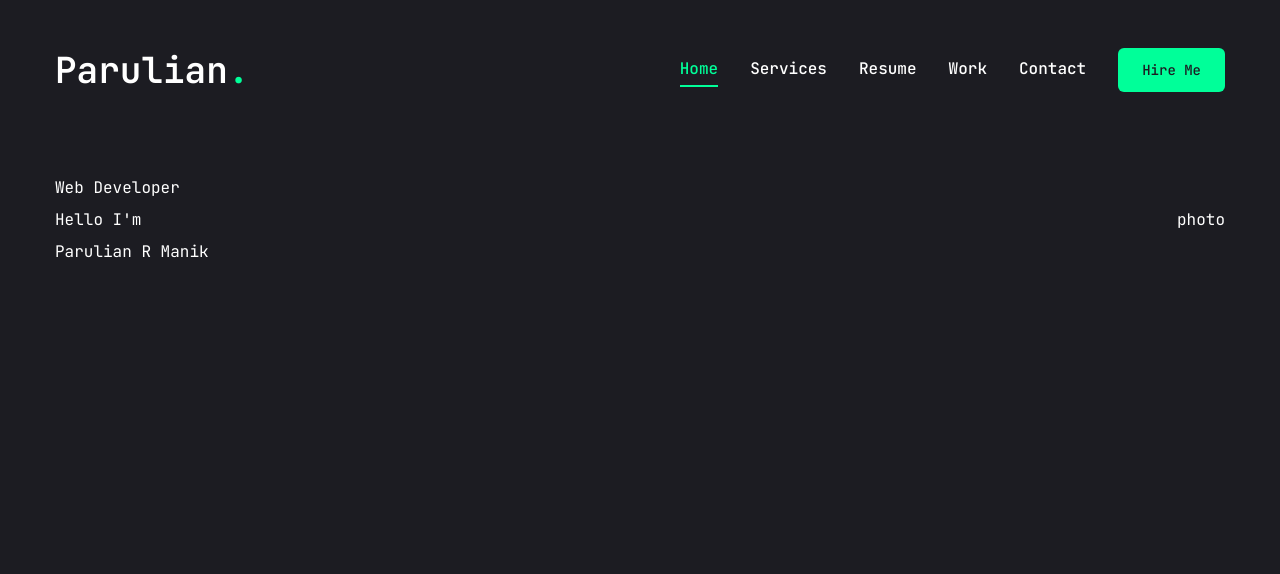
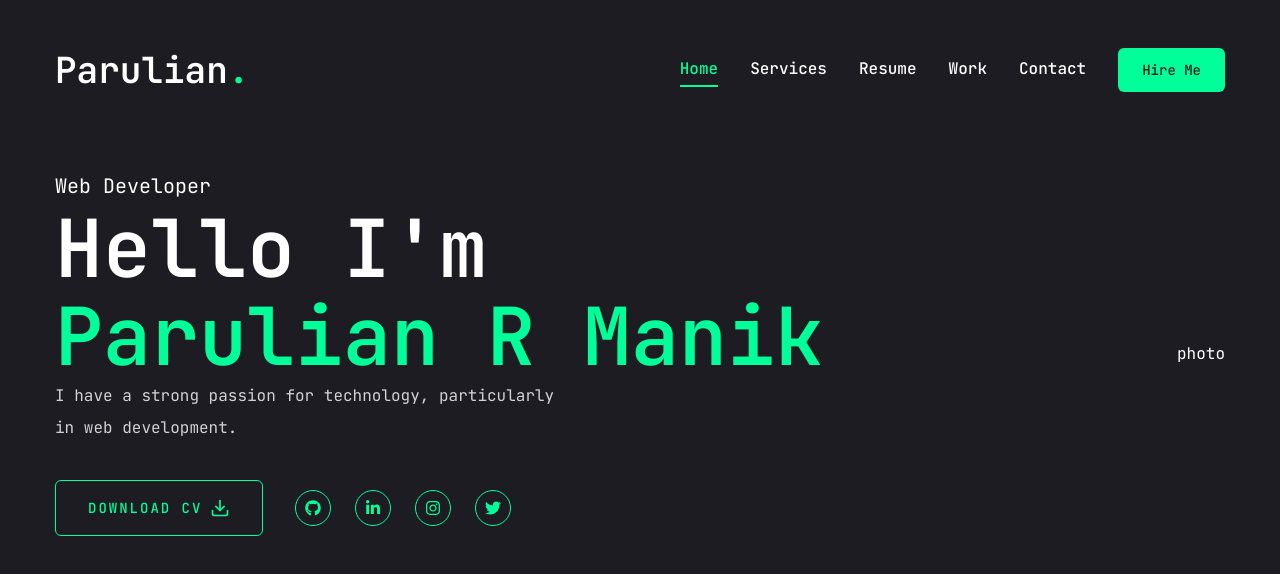
Before and after one commit to parulianrm/porto-parulian, a Next.js app: page / in a window 1280 px wide. Shown: the top 574 px of the page. Built offline with nearby package versions, Linux system fonts and the light colour scheme.

Commit message:
make ui for homepage & add button socials media

```diff
--- a/app/globals.css
+++ b/app/globals.css
@@ -7,4 +7,14 @@
    body {
     @apply font-primary bg-primary text-white leading-loose;
    }
+
+   .h1 {
+    @apply text-[48px] xl:text-[80px] leading-[1.1] font-semibold;
+   }
+   .h2 {
+    @apply text-[36px] xl:text-[48px] leading-[1.1] font-semibold;
+   }
+   .h3 {
+    @apply text-[20px] xl:text-[24px] leading-[1.1] font-semibold;
+   }
   }
--- a/app/page.jsx
+++ b/app/page.jsx
@@ -1,5 +1,6 @@
 import { Button } from "@/components/ui/button";
 import { FiDownload } from "react-icons/fi";
+import Social from "@/components/Social";
 
 const Home = () => {
     return (
@@ -8,11 +9,34 @@
                 <div className="flex flex-col xl:flex-row items-center justify-between xl:pt-8 xl:pb-24">
                     {/* Text */}
                     <div className="">
-                        <span>Web Developer</span>
-                        <h1>
+                        <span className="text-xl">Web Developer</span>
+                        <h1 className="h1">
                             Hello I'm <br />
-                            <span>Parulian R Manik</span>
+                            <span className="text-accent">
+                                Parulian R Manik
+                            </span>
                         </h1>
+                        <p className="max-w-[500px] mb-9 text-white/80">
+                            I have a strong passion for technology, particularly
+                            in web development.
+                        </p>
+                        {/* button and socials */}
+                        <div className="flex flex-col xl:flex-row items-center gap-8">
+                            <Button
+                                variant="outline"
+                                size="lg"
+                                className="uppercase flex items-center gap-2"
+                            >
+                                <span>Download CV </span>
+                                <FiDownload className="text-xl" />
+                            </Button>
+                            <div className="mb-8 xl:mb-0">
+                                <Social
+                                    containerStyles="flex gap-6"
+                                    iconStyles="w-9 h-9 border border-accent rounded-full flex justify-center items-center text-accent text-base hover:bg-accent hover:text-primary hover:transition-all duration-500"
+                                />
+                            </div>
+                        </div>
                     </div>
                     {/* Photo */}
                     <div>photo</div>
--- /dev/null
+++ b/components/Social.jsx
@@ -0,0 +1,25 @@
+import Link from "next/link";
+import { FaGithub, FaLinkedinIn, FaInstagram, FaTwitter } from "react-icons/fa";
+
+const socials = [
+    { icon: <FaGithub />, path: "https://github.com/parulianrm" },
+    { icon: <FaLinkedinIn />, path: "https://www.linkedin.com/in/parulianrm/" },
+    { icon: <FaInstagram />, path: "https://www.instagram.com/lianrosado_/" },
+    { icon: <FaTwitter />, path: "https://x.com/LianRosado_" },
+];
+
+const Social = ({ containerStyles, iconStyles }) => {
+    return (
+        <div className={containerStyles}>
+            {socials.map((item, index) => {
+                return (
+                    <Link key={index} href={item.path} className={iconStyles}>
+                        {item.icon}
+                    </Link>
+                );
+            })}
+        </div>
+    );
+};
+
+export default Social;
```
